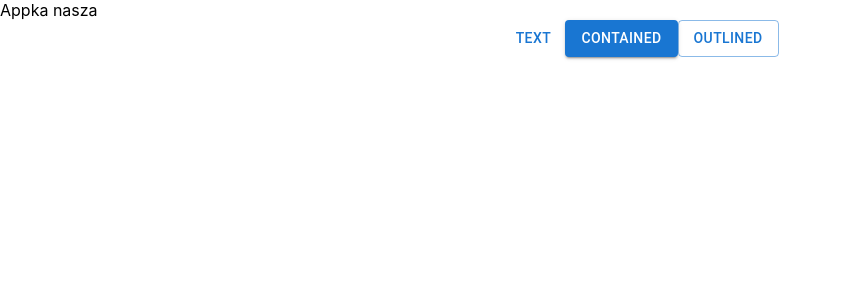
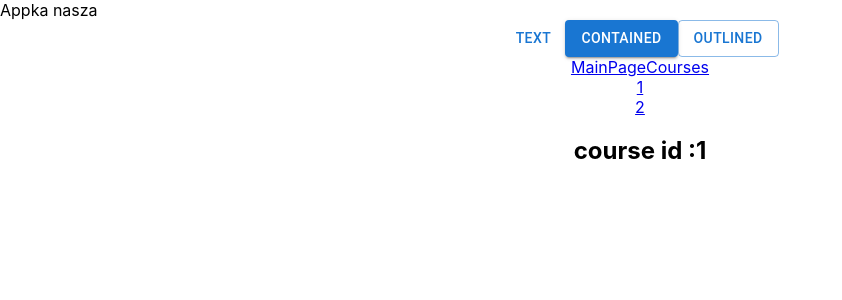
Before and after one commit to FilipdeTillier/speech-therapist-app, a React (Create React App) app: page /courses/1 in a window 1280 px wide. Shown: the top 300 px of the page, without its empty margins (0-842 px from the left). Built offline with nearby package versions, Linux system fonts and the light colour scheme; data requests are answered from the project's data file; the HTML template or start-up script is replaced by a standard one.

Commit message:
Switching between courses

```diff
--- /dev/null
+++ b/src/Pages/Course/Course.tsx
@@ -0,0 +1,12 @@
+import { ReactElement } from "react";
+import { useParams } from "react-router-dom";
+
+export const Course = (): ReactElement => {
+  const { id } = useParams();
+
+  return (
+    <div>
+      <h2>course id :{id}</h2>
+    </div>
+  );
+};
--- a/src/Pages/Courses/Courses.tsx
+++ b/src/Pages/Courses/Courses.tsx
@@ -2,7 +2,7 @@ import { ReactElement, useEffect } from "react";
 import { useDispatch, useSelector } from "react-redux";
 import { RootState } from "../../redux/Store";
 import { fetchCourses } from "../../redux/actions/CoursesActions";
-import { Link } from "react-router-dom";
+import { Link, Outlet } from "react-router-dom";
 
 export const Courses = (): ReactElement => {
   const courses = useSelector((state: RootState) => state.courseslist.value);
@@ -14,12 +14,15 @@ export const Courses = (): ReactElement => {
 
   return (
     <div>
-      {courses &&
-        courses.map((el) => (
-          <Link to={"/test"}>
-            <div key={el.id}>{el.id}</div>
-          </Link>
-        ))}
+      <div>
+        {courses &&
+          courses.map((el) => (
+            <Link to={`/courses/${el.id}`}>
+              <div key={el.id}>{el.id}</div>
+            </Link>
+          ))}
+      </div>
+      <Outlet />
     </div>
   );
 };
--- a/src/Pages/Test.tsx
+++ /dev/null
@@ -1,15 +0,0 @@
-import { ReactElement, useEffect } from "react";
-import { useDispatch, useSelector } from "react-redux";
-import { RootState } from "../redux/Store";
-import { fetchCourses } from "../redux/actions/CoursesActions";
-
-export const Test = (): ReactElement => {
-  const course = useSelector((state: RootState) => state.courseslist.value);
-  const dispatch = useDispatch();
-
-  useEffect(() => {
-    !course.length && dispatch(fetchCourses());
-  }, []);
-
-  return <div>{course && course.map((e) => <div key={e.id}>{e.id}</div>)}</div>;
-};
--- a/src/Routes/Router.tsx
+++ b/src/Routes/Router.tsx
@@ -1,7 +1,7 @@
 import { BrowserRouter, Routes, Route } from "react-router-dom";
 import { MainPage } from "../Pages/MainPage/MainPage";
 import { Courses } from "../Pages/Courses/Courses";
-import { Test } from "../Pages/Test";
+import { Course } from "../Pages/Course/Course";
 import { Layout } from "../components/Layout/Layout";
 import { ReactElement } from "react";
 import { store } from "../redux/Store";
@@ -14,8 +14,9 @@ export const Router = (): ReactElement => {
         <Routes>
           <Route element={<Layout />}>
             <Route path="/" element={<MainPage />} />
-            <Route path="/courses" element={<Courses />} />
-            <Route path="/test" element={<Test />} />
+            <Route path="/courses" element={<Courses />}>
+              <Route path=":id" element={<Course />} />
+            </Route>
           </Route>
         </Routes>
       </BrowserRouter>
```
